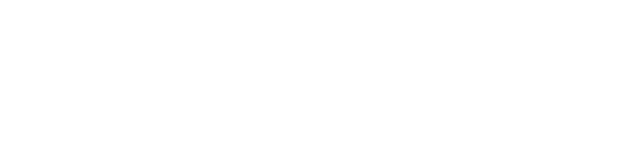
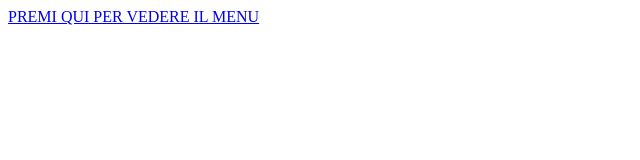
Before and after one commit to ilieplama/pdf-menu, a plain HTML site: page index.html in a window 1280 px wide. Shown: the whole page, without its empty margins (0-640 px from the left). Drawn offline with Linux system fonts and the light colour scheme.

Commit message:
Update index.html

```diff
--- a/index.html
+++ b/index.html
@@ -1,3 +1,3 @@
 <html>
-  <a href="Schematiche_Di_Wyckoff.pdf">
+  <p><a href="Schematiche_Di_Wyckoff.pdf">PREMI QUI PER VEDERE IL MENU</a></p>
 </html>
```
